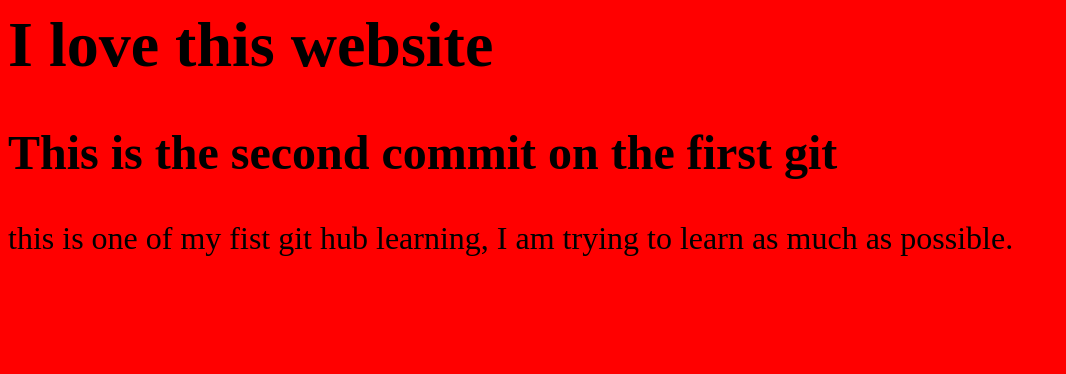
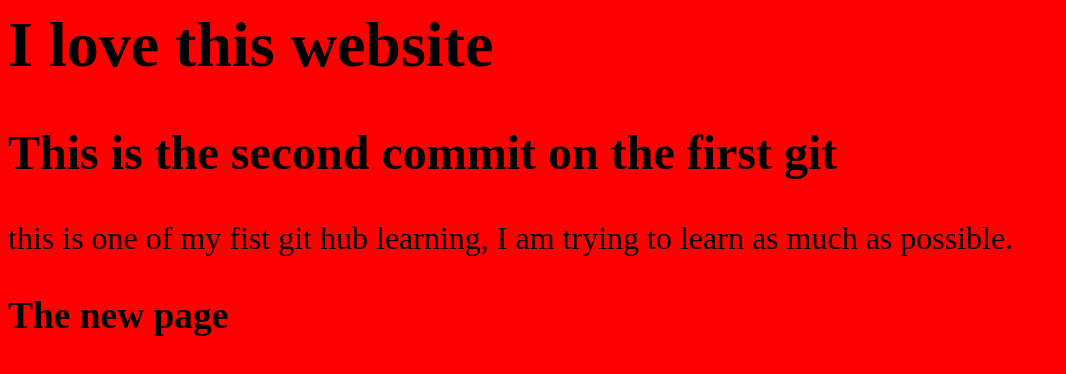
Before and after one commit to drashish77/git_ninja, a plain HTML site: page index.html in a window 1280 px wide. Shown: the whole page, without its empty margins (0-1066 px from the left). Drawn offline with Linux system fonts and the light colour scheme.

Commit message:
Added one more h3

```diff
--- a/index.html
+++ b/index.html
@@ -12,5 +12,6 @@
       this is one of my fist git hub learning, I am trying to learn as much as
       possible.
     </p>
+    <h3>The new page</h3>
   </body>
 </html>
```
